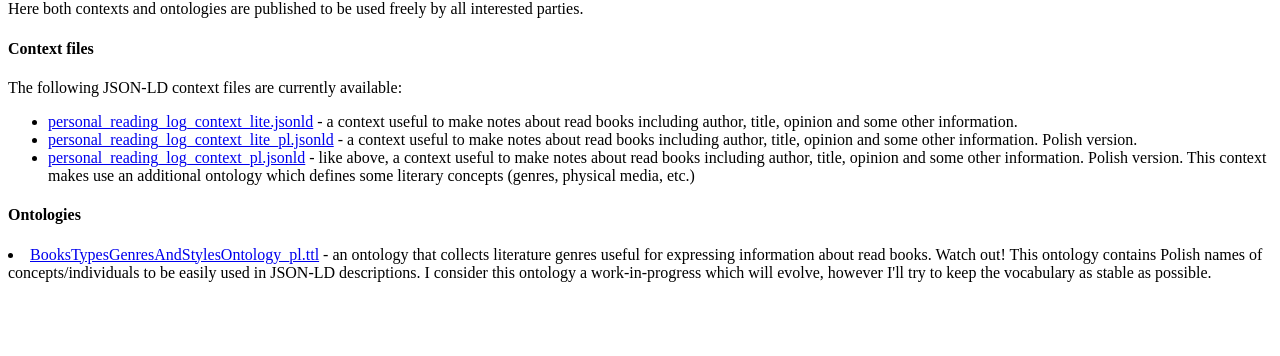
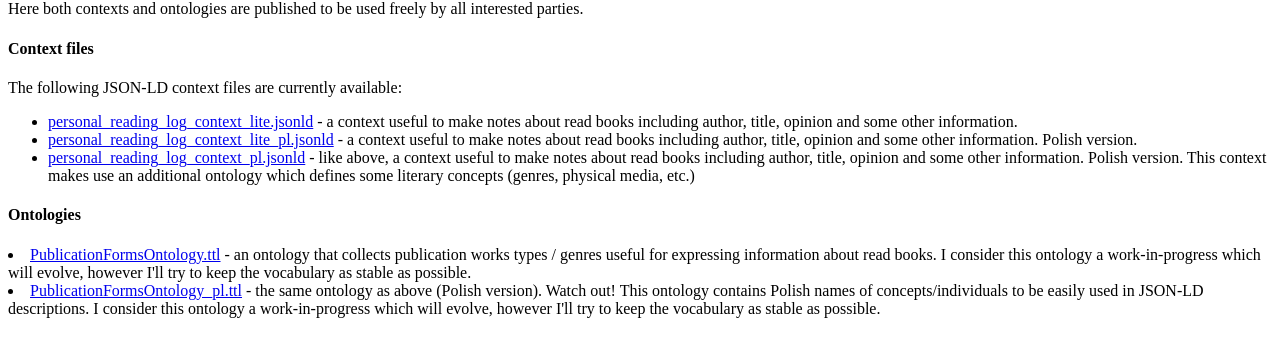
Before and after one commit to michalroj/ontologies, a plain HTML site: page index.html in a window 1280 px wide. Shown: the part 66-422 px from the top of the page. Drawn offline with Linux system fonts and the light colour scheme.

```diff
--- a/index.html
+++ b/index.html
@@ -14,8 +14,11 @@
 	</div>
 	<h4>Ontologies</h4>
 	<div>
-		<li><a href="ontologies/BooksTypesGenresAndStylesOntology_pl.ttl">BooksTypesGenresAndStylesOntology_pl.ttl</a> - an ontology that collects literature genres useful for
-			expressing information about read books. Watch out! This ontology contains Polish names of concepts/individuals to be easily used in JSON-LD descriptions.
+		<li><a href="ontologies/PublicationFormsOntology.ttl">PublicationFormsOntology.ttl</a> - an ontology that collects publication works types / genres useful for
+			expressing information about read books.
+			I consider this ontology a work-in-progress which will evolve, however I'll try to keep the vocabulary as stable as possible.
+		<li><a href="ontologies/PublicationFormsOntology_pl.ttl">PublicationFormsOntology_pl.ttl</a> - the same ontology as above (Polish version).
+			Watch out! This ontology contains Polish names of concepts/individuals to be easily used in JSON-LD descriptions.
 			I consider this ontology a work-in-progress which will evolve, however I'll try to keep the vocabulary as stable as possible.
 	</div>
 </body>
```
Also changed, not shown: 3 other files.
